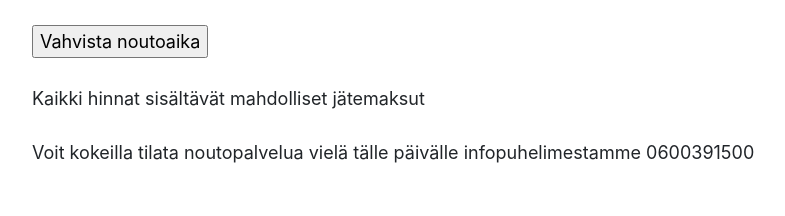
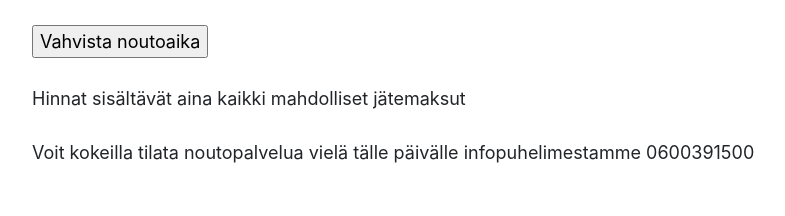
Before and after one commit to lautanal/nouto, a Flask app: template templates/ajanvaraus.html in a window 1280 px wide. Shown: the part 969-1185 px from the top of the page, without its empty margins (233-1018 px from the left). Run offline with Flask 2, Linux system fonts and the light colour scheme; the template is opened without the code that fills it: most values are stand-ins (such as "Sample title", 1, 10 or a date in 2020); some libraries are stand-ins or nearby versions.

Commit message:
Heroku 210126

```diff
--- a/templates/ajanvaraus.html
+++ b/templates/ajanvaraus.html
@@ -95,7 +95,7 @@
             <input type="submit" value="Vahvista noutoaika">
             <br><br>
             <p>
-                Kaikki hinnat sisältävät mahdolliset jätemaksut
+                Hinnat sisältävät aina kaikki mahdolliset jätemaksut
                 <br><br>
                 Voit kokeilla tilata noutopalvelua vielä tälle päivälle infopuhelimestamme 0600391500
             </p>
```
